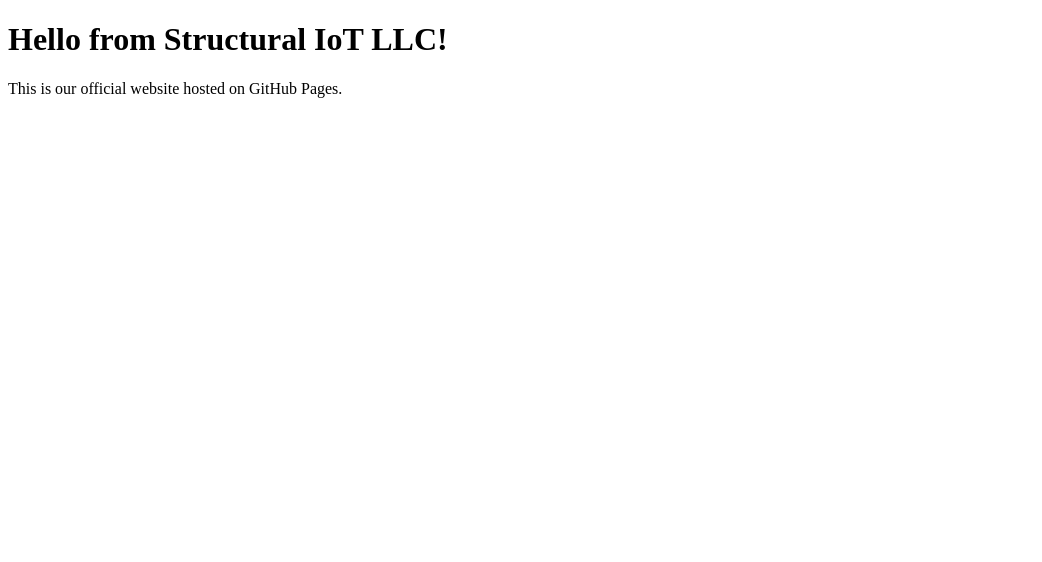
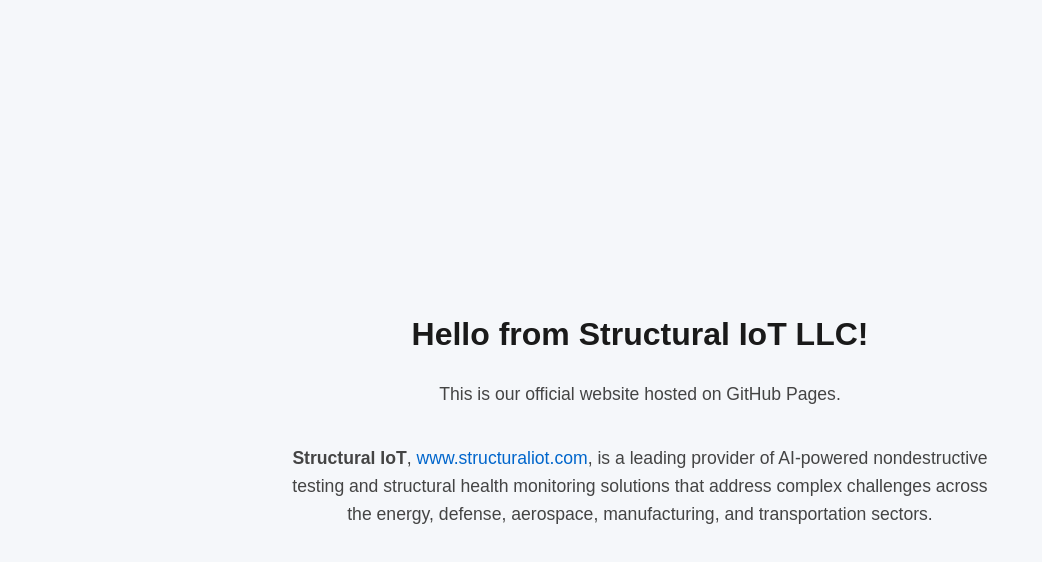
Before and after one commit to Structural-IoT/Structural-IoT.github.io, a plain HTML site: page index.html in a window 1280 px wide. Shown: the whole page, without its empty margins (0-1042 px from the left). Drawn offline with Linux system fonts and the light colour scheme.

Commit message:
Enhance index.html with styles and content
Added CSS styles for layout and improved text presentation.

```diff
--- a/index.html
+++ b/index.html
@@ -2,9 +2,45 @@
 <html>
 <head>
   <title>Welcome to Structural IoT LLC</title>
+  <style>
+    body {
+      margin: 0;
+      height: 100vh;
+      display: flex;
+      flex-direction: column;
+      justify-content: center;
+      align-items: center;
+      text-align: center;
+      font-family: Arial, sans-serif;
+      background-color: #f5f7fa;
+      padding: 20px;
+    }
+    h1 {
+      color: #1a1a1a;
+      margin-bottom: 10px;
+    }
+    p {
+      color: #444;
+      font-size: 1.1em;
+      max-width: 700px;
+      line-height: 1.6;
+    }
+    a {
+      color: #0066cc;
+      text-decoration: none;
+    }
+    a:hover {
+      text-decoration: underline;
+    }
+  </style>
 </head>
 <body>
   <h1>Hello from Structural IoT LLC!</h1>
   <p>This is our official website hosted on GitHub Pages.</p>
+  <p>
+    <strong>Structural IoT</strong>,
+    <a href="https://www.structuraliot.com" target="_blank">www.structuraliot.com</a>,
+    is a leading provider of AI-powered nondestructive testing and structural health monitoring solutions that address complex challenges across the energy, defense, aerospace, manufacturing, and transportation sectors.
+  </p>
 </body>
 </html>
```
